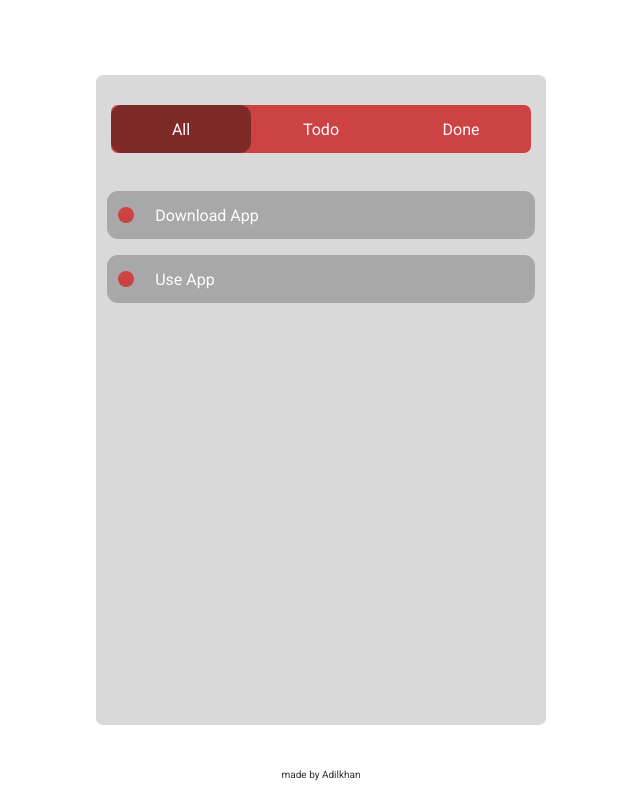
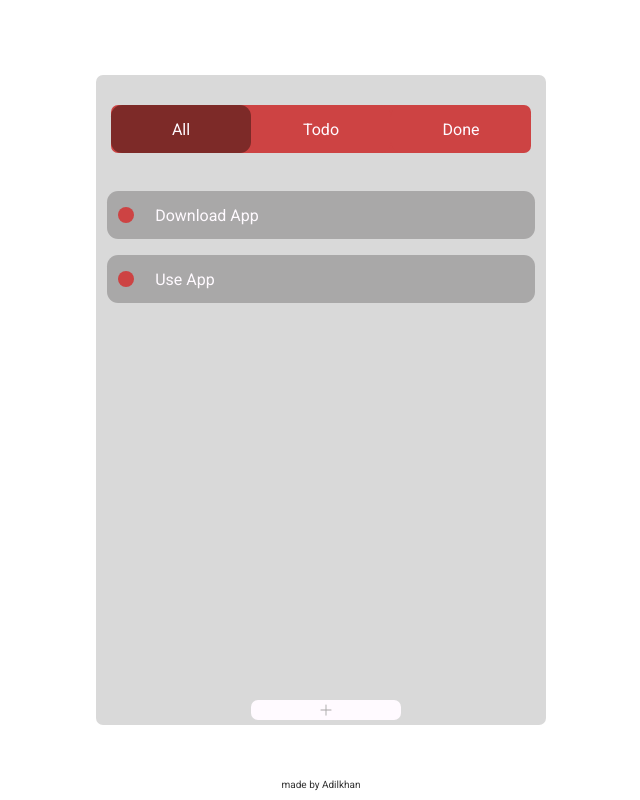
Before and after one commit to boravia/todo-list, a Vue app: page / in a window 1280 px wide. Shown: the whole page, without its empty margins (319-959 px from the left). Built offline with nearby package versions, Linux system fonts and the light colour scheme.

Commit message:
updated logic in mock files

```diff
--- a/mock/index.html
+++ b/mock/index.html
@@ -34,5 +34,8 @@
         </li>
       </ul>
     </div>
+    <div class="liAdder">
+      <Icon icon="ph:x" />
+    </div>
   </body>
 </html>
--- a/mock_/style.css
+++ b/mock_/style.css
@@ -206,3 +206,8 @@ body {
   padding: 10px 0;
   text-align: center;
 }
+
+.list_element_done {
+  text-decoration: line-through;
+  color: #333;
+}
--- a/src/App.vue
+++ b/src/App.vue
@@ -2,6 +2,7 @@
 import NavigationBar from './components/NavigationBar.vue';
 import CheckList from './components/CheckList.vue';
 import FooterApp from './components/FooterApp.vue';
+import NewListElement from './components/NewListElement.vue';
 </script>
 
 <template>
@@ -9,6 +10,7 @@ import FooterApp from './components/FooterApp.vue';
     <div class="todo-body">
       <NavigationBar></NavigationBar>
       <CheckList></CheckList>
+      <NewListElement></NewListElement>
     </div>
     <FooterApp></FooterApp>
   </div>
--- a/src/components/FooterApp.vue
+++ b/src/components/FooterApp.vue
@@ -16,7 +16,7 @@
   bottom: 0;
   width: 100%;
   color: #333;
-  padding: 20px 0;
+  padding: 10px 0;
   text-align: center;
   cursor: default;
 }
--- /dev/null
+++ b/src/components/NewListElement.vue
@@ -0,0 +1,122 @@
+<template>
+    <div class="liAdder" ref="liAdder">
+        <div class="liAdder__addBtn" @click="toggleInputForm" >
+            <Icon icon="ph:plus" class="liAdder__icon" />
+        </div>
+        <div v-if="showInputForm" class="inputForm" ref="inputForm">
+            <input class="inputForm__inputField" type="text">
+            <Icon icon="ph:x" class="inputForm__close" @click="toggleInputForm" />
+            <button class="inputForm__btn">Submit</button>
+        </div>
+    </div>
+</template>
+
+<script>
+import { Icon } from '@iconify/vue';
+export default {
+    components: {
+        Icon,
+    },
+    data() {
+        return {
+            showInputForm: false,
+        };
+    },
+    methods: {
+        toggleInputForm() {
+            this.showInputForm = !this.showInputForm;
+        },
+        handleClickOutside(event) {
+            if (this.showInputForm) {
+                const liAdder = this.$refs.liAdder;
+                if (liAdder && !liAdder.contains(event.target)) {
+                    this.toggleInputForm();
+                }
+            }
+        }
+    },
+    mounted() {
+        document.addEventListener('click', this.handleClickOutside);
+    },
+    beforeUnmount() {
+        document.removeEventListener('click', this.handleClickOutside);
+    }
+}
+</script>
+
+<style lang="scss">
+.liAdder {
+    position: absolute;
+    bottom: 0;
+    left: 50%;
+    transform: translateX(-50%);
+    width: 15em;
+    height: 2em;
+    background-color: var(--whitish);
+    margin: .5em;
+    display: flex;
+    justify-content: center;
+    align-items: center;
+    transition: transform 0.3s ease;
+    border-radius: .7em;
+}
+
+.liAdder:hover {
+    transition: .2s;
+    box-shadow: 0px 1px 20px rgb(240 240 240 / 45%);
+}
+
+.liAdder__icon {
+    scale: 1.5;
+    color: var(--dark-gray);
+
+}
+
+.liAdder__addBtn {
+    width: 100%;
+    display: flex;
+    justify-content: center;
+    align-items: center;
+    cursor: pointer;
+}
+
+.inputForm {
+    position: absolute;
+    bottom: 2.5em;
+    width: 20em;
+    height: 15em;
+    background-color: var(--secondary-color);
+    display: flex;
+    flex-direction: column;
+    align-items: center;
+    padding: 1em;
+    border-radius: .7em;
+}
+
+.inputForm__inputField {
+    flex: 1;
+    width: 95%;
+    margin-bottom: 1em;
+    padding: none;
+    border: none;
+    border-radius: .7em;
+}
+
+.inputForm__close {
+    position: absolute;
+    top: 0.5em;
+    right: 0.5em;
+    color: var(--dark-gray);
+    cursor: pointer;
+}
+
+.inputForm__btn {
+    width: 50%;
+    text-align: center;
+    cursor: pointer;
+    background-color: var(--whitish);
+    border-radius: .7em;
+    color: var(--dark-gray);
+}
+
+</style>
--- a/src/main.ts
+++ b/src/main.ts
@@ -3,9 +3,11 @@ import App from './App.vue'
 
 import NavigationBar from "@/components/NavigationBar.vue";
 import CheckList from './components/CheckList.vue';
-import FooterApp from './components/FooterApp.vue'
+import FooterApp from './components/FooterApp.vue';
+import NewListElement from './components/NewListElement.vue';
+
 import './scss/reset.scss';
-import './scss/rules.scss'
+import './scss/rules.scss';
 
 
 const app = createApp(App);
@@ -17,6 +19,7 @@ function registerComponent(app: any, component: any): void {
 registerComponent(app, NavigationBar);
 registerComponent(app, CheckList);
 registerComponent(app, FooterApp);
+registerComponent(app, NewListElement);
 
 
 
```
Also changed, not shown: mock_/index.html (+23 -2 lines).
